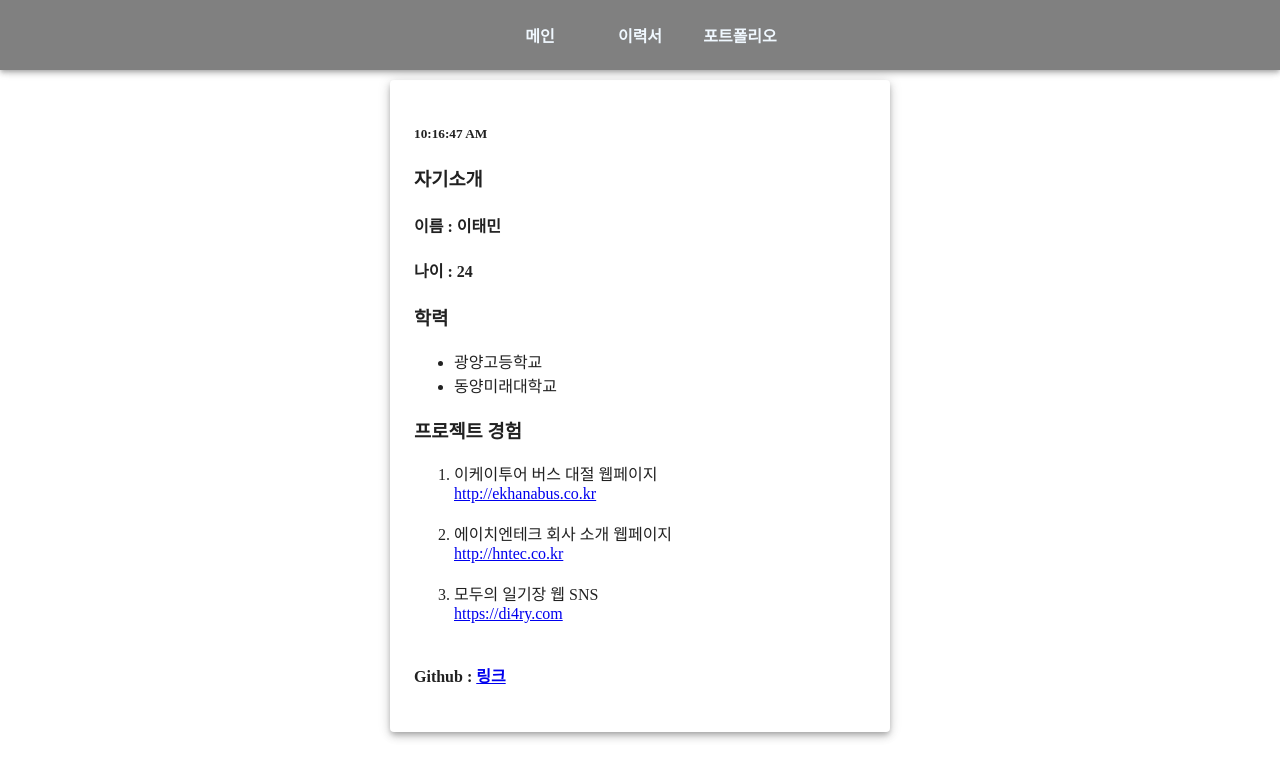
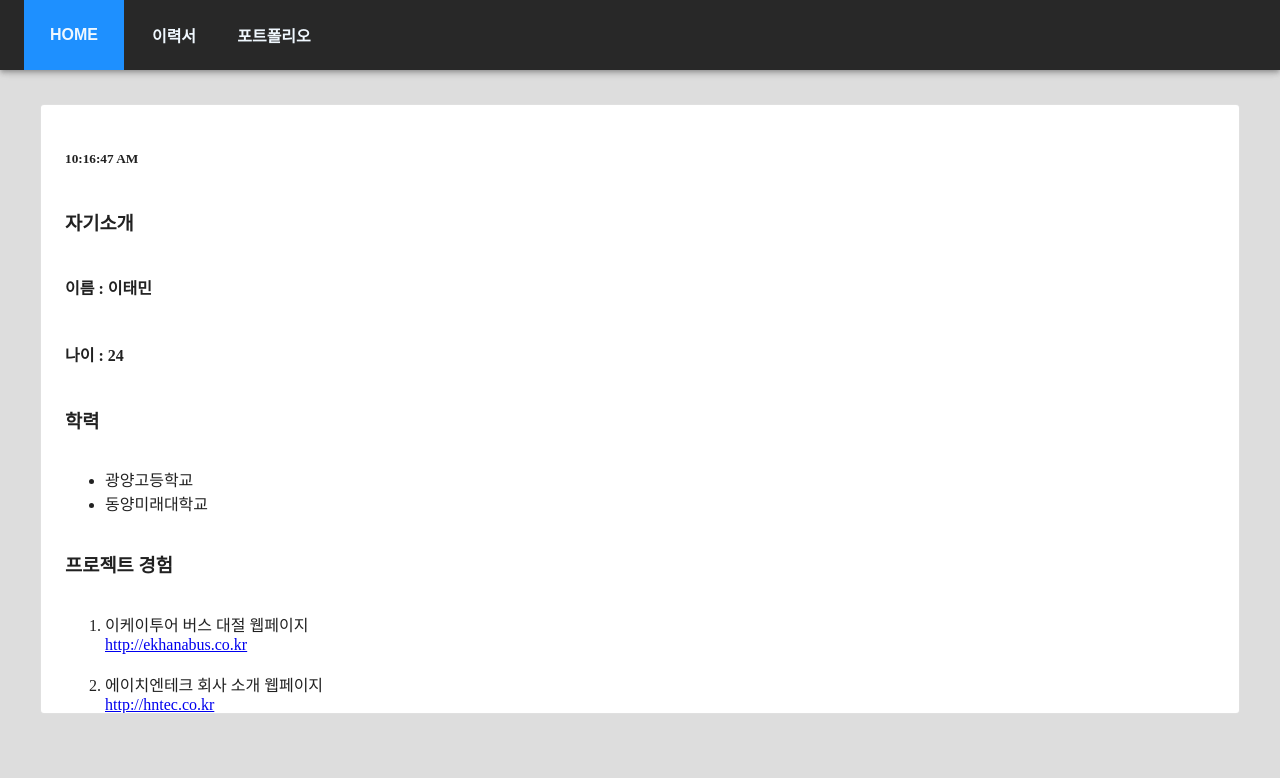
Before and after one commit to 5pponent/dmu-blog-prac, a React (Create React App) app: page /resume in a window 1280 px wide. Shown: the top 778 px of the page. Built offline with nearby package versions, Linux system fonts and the light colour scheme.

Commit message:
style: 페이지 레이아웃 수정

```diff
--- a/src/App.tsx
+++ b/src/App.tsx
@@ -6,6 +6,7 @@ import Portfolio from "./components/Portfolio";
 import ErrorPage from "./components/ErrorPage";
 import Header from "./components/Header";
 import {Box} from "@mui/material";
+import Card from '@mui/material/Card';
 
 function App() {
 
@@ -14,7 +15,11 @@ function App() {
 
       <Header/>
 
-      <Box mt={10} width={500} mx={"auto"}>
+      <Box width={"100%"} height={"100vh"} bgcolor={"#dddddd"}>
+        <Box p={5} pt={13}>
+          <Card variant="outlined">
+
+            <Box height={"70vh"} overflow={"auto"} p={3}>
             <Routes>
               <Route path={"/resume"} element={
                 <Resume/>
@@ -34,6 +39,10 @@ function App() {
             </Routes>
             </Box>
 
+          </Card>
+        </Box>
+      </Box>
+
     </BrowserRouter>
   );
 }
--- a/src/components/Header.js
+++ b/src/components/Header.js
@@ -13,19 +13,19 @@ const StyledButton = styled(ButtonBase)`
 export default function Header() {
 
   const navigate = useNavigate();
-  const [nav, setNav] = useState("");
+  const [nav, setNav] = useState("HOME");
 
   return (
-    <AppBar style={{backgroundColor: "gray"}}>
+    <AppBar style={{backgroundColor: "#282828"}}>
       <Toolbar style={{
-        display: "flex", justifyContent: "center", alignItems: "center",
+        display: "flex", alignItems: "center",
       }}>
         <StyledButton
           style={{backgroundColor: nav === "HOME" ? "dodgerblue" : ""}}
           onClick={() => {
             setNav("HOME");
             navigate(`/`);
-        }}>메인</StyledButton>
+        }}>HOME</StyledButton>
         <StyledButton
           style={{backgroundColor: nav === "RESUME" ? "dodgerblue" : ""}}
           onClick={() => {
--- a/src/components/Resume.js
+++ b/src/components/Resume.js
@@ -1,4 +1,4 @@
-import {Paper, Stack} from "@mui/material";
+import {Stack} from "@mui/material";
 import React, {useEffect, useState} from "react";
 
 export default function Resume() {
@@ -15,7 +15,6 @@ export default function Resume() {
 
   return (
     <Stack>
-      <Paper sx={{ p: 3 }} elevation={5}>
       <h5>{time.toLocaleTimeString()}</h5>
       {/*{isEven ? "현재 시간은 짝수" : "현재 시간은 홀수"}*/}
 
@@ -44,9 +43,8 @@ export default function Resume() {
         </li><br/>
       </ol>
       <h4>
-          Github : <a href={"https://github.com/5pponent"}>링크</a>
+        Github : <a href={"https://github.com/5pponent"}>https://github.com/5pponent</a>
       </h4>
-      </Paper>
     </Stack>
   );
 }
```
Lines whose indentation alone changed are shown as unchanged.
